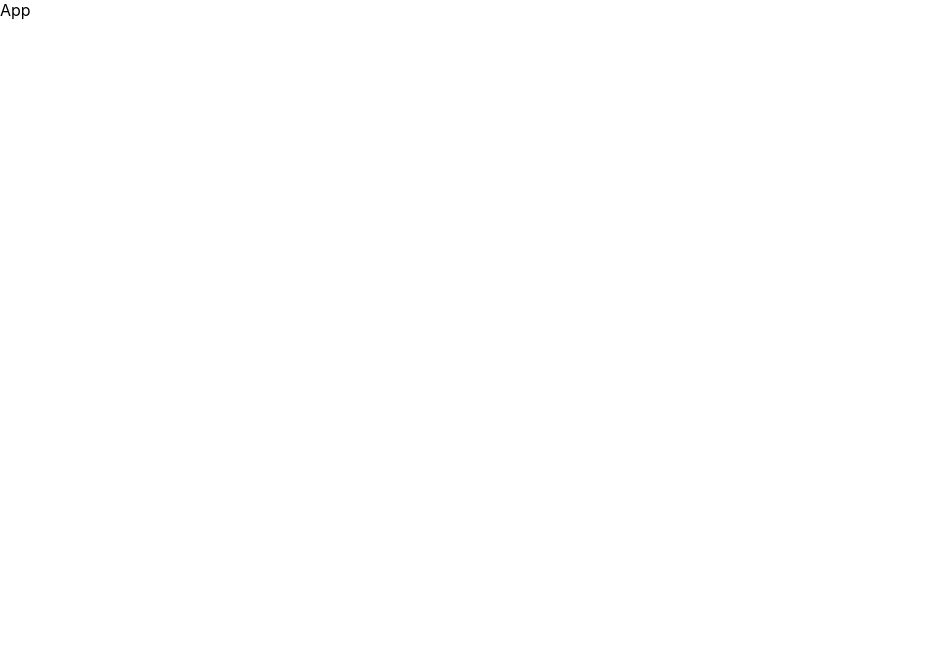
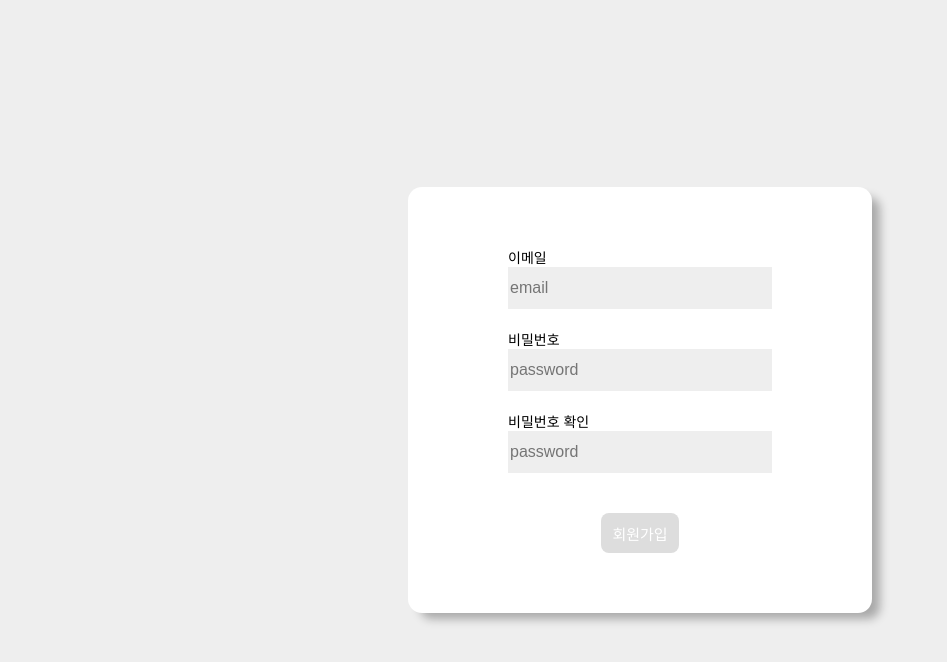
Before and after one commit to hyejooLim/wanted-pre-onboarding-challenge-fe-1, a React (Create React App) app: page /signup in a window 1280 px wide. Shown: the top 662 px of the page, without its empty margins (0-947 px from the left). Built offline with nearby package versions, Linux system fonts and the light colour scheme.

Commit message:
feat: 회원가입 기능 구현

```diff
--- a/package.json
+++ b/package.json
@@ -6,9 +6,14 @@
     "@testing-library/jest-dom": "^5.16.5",
     "@testing-library/react": "^13.3.0",
     "@testing-library/user-event": "^13.5.0",
+    "antd": "^4.22.3",
+    "axios": "^0.27.2",
+    "classnames": "^2.3.1",
     "react": "^18.2.0",
     "react-dom": "^18.2.0",
+    "react-router-dom": "^6.3.0",
     "react-scripts": "5.0.1",
+    "styled-components": "^5.3.5",
     "web-vitals": "^2.1.4"
   },
   "scripts": {
--- a/src/App.js
+++ b/src/App.js
@@ -1,7 +1,21 @@
+import React from 'react';
+import { BrowserRouter, Routes, Route } from 'react-router-dom';
+
+import Login from './auth/login';
+import Signup from './auth/signup';
+import TodoLayout from './components/TodoLayout';
 import './App.css';
 
 function App() {
-  return <div>App</div>;
+  return (
+    <BrowserRouter>
+      <Routes>
+        <Route path='/' element={<TodoLayout />} />
+        <Route path='/login' element={<Login />} />
+        <Route path='/signup' element={<Signup />} />
+      </Routes>
+    </BrowserRouter>
+  );
 }
 
 export default App;
--- /dev/null
+++ b/src/auth/login.js
@@ -0,0 +1,88 @@
+import React, { useState } from 'react';
+import { Link } from 'react-router-dom';
+import styled from 'styled-components';
+import { Form, Input, Button } from 'antd';
+
+const FromWrapper = styled.div`
+  height: 100%;
+  display: flex;
+  justify-content: center;
+  align-items: center;
+
+  .form {
+    margin: 0;
+    padding: 40px 100px;
+    background: #fff;
+    border-radius: 14px;
+    text-align: center;
+    box-shadow: 10px 8px 10px -2px rgba(0, 0, 0, 0.29);
+
+    .input_form {
+      margin-bottom: 20px;
+    }
+  }
+`;
+
+const StyledInput = styled(Input)`
+  border: 0;
+  outline: none;
+  height: 40px;
+  width: 260px;
+  font-size: 16px;
+  background-color: #eee;
+`;
+
+const StyledButton = styled(Button)`
+  color: #fff;
+  background-color: #13a085;
+  width: 70px;
+  height: 36px;
+  font-size: 15px;
+  margin: 20px 0;
+  border-radius: 8px;
+  transition: all 0.2s ease-in;
+`;
+
+const Login = () => {
+  const [email, setEmail] = useState('');
+  const [password, setPassword] = useState('');
+
+  const onChangeEmail = (e) => {
+    setEmail(e.target.value);
+  };
+
+  const onChangePassword = (e) => {
+    setPassword(e.target.value);
+  };
+
+  const onSubmitForm = () => {};
+
+  return (
+    <FromWrapper>
+      <Form className='form' onFinish={onSubmitForm}>
+        <div className='input_form'>
+          <StyledInput type='email' value={email} onChange={onChangeEmail} placeholder='email' required />
+        </div>
+        <div className='input_form'>
+          <StyledInput type='password' value={password} onChange={onChangePassword} placeholder='password' required />
+        </div>
+        <StyledButton htmlType='submit'>로그인</StyledButton>
+        <div
+          style={{
+            display: 'flex',
+            justifyContent: 'space-between',
+            alignItems: 'center',
+            margin: '20px -30px 0 -30px',
+          }}
+        >
+          <span style={{ color: '#888' }}>아직 계정이 없으신가요?</span>
+          <Link to='/signup'>
+            <StyledButton style={{ margin: '0' }}>회원가입</StyledButton>
+          </Link>
+        </div>
+      </Form>
+    </FromWrapper>
+  );
+};
+
+export default Login;
--- /dev/null
+++ b/src/auth/signup.js
@@ -0,0 +1,136 @@
+import React, { useEffect, useState } from 'react';
+import classnames from 'classnames';
+import axios from 'axios';
+import styled from 'styled-components';
+import { Form, Input, Button } from 'antd';
+
+import useInput from '../hooks/useInput';
+
+const FromWrapper = styled.div`
+  height: 100%;
+  display: flex;
+  justify-content: center;
+  align-items: center;
+
+  .form {
+    margin: 0;
+    padding: 60px 100px;
+    background: #fff;
+    border-radius: 14px;
+    box-shadow: 10px 8px 10px -2px rgba(0, 0, 0, 0.29);
+    display: flex;
+    flex-direction: column;
+    justify-content: center;
+    align-items: center;
+
+    .input_form {
+      margin-bottom: 20px;
+
+      label {
+        font-size: 14px;
+      }
+    }
+
+    .signup_btn.disabled {
+      background-color: #ddd;
+    }
+  }
+`;
+
+const StyledInput = styled(Input)`
+  border: 0;
+  outline: none;
+  height: 40px;
+  width: 260px;
+  font-size: 16px;
+  background-color: #eee;
+`;
+
+const StyledButton = styled(Button)`
+  color: #fff;
+  background-color: #13a085;
+  width: 78px;
+  height: 40px;
+  font-size: 15px;
+  margin-top: 20px;
+  border-radius: 8px;
+`;
+
+const Signup = () => {
+  const [email, onChangeEmail] = useInput('');
+  const [password, onChangePassword] = useInput('');
+  const [passwordCheck, onChangePasswordCheck] = useInput('');
+  const [disabled, setDisabled] = useState(true);
+
+  useEffect(() => {
+    const active = checkInputFormat();
+
+    if (active) {
+      setDisabled(false);
+    } else {
+      setDisabled(true);
+    }
+  }, [email, password, passwordCheck]);
+
+  const checkInputFormat = () => {
+    if (
+      !email ||
+      !email.trim() ||
+      !password ||
+      !email.includes('@') ||
+      !email.includes('.') ||
+      password.length < 8 ||
+      password !== passwordCheck
+    ) {
+      return false;
+    }
+
+    return true;
+  };
+
+  const onSubmitForm = async () => {
+    try {
+      const result = await axios.post('http://localhost:8080/users/create', { email, password });
+
+      if (result.statusText === 'OK') {
+        alert('회원가입이 완료되었습니다.');
+        window.location.href = '/login';
+      }
+    } catch (err) {
+      console.error(err);
+    }
+  };
+
+  return (
+    <FromWrapper>
+      <Form className='form' onFinish={onSubmitForm}>
+        <div className='input_form'>
+          <label htmlFor='user-email'>이메일</label>
+          <br />
+          <StyledInput type='email' value={email} onChange={onChangeEmail} placeholder='email' required />
+        </div>
+        <div className='input_form'>
+          <label htmlFor='user-password'>비밀번호</label>
+          <br />
+          <StyledInput type='password' value={password} onChange={onChangePassword} placeholder='password' required />
+        </div>
+        <div className='input_form'>
+          <label htmlFor='user-password-check'>비밀번호 확인</label>
+          <br />
+          <StyledInput
+            type='password'
+            value={passwordCheck}
+            onChange={onChangePasswordCheck}
+            placeholder='password'
+            required
+          />
+        </div>
+        <StyledButton htmlType='submit' className={classnames('signup_btn', { disabled })} disabled={disabled}>
+          회원가입
+        </StyledButton>
+      </Form>
+    </FromWrapper>
+  );
+};
+
+export default Signup;
--- /dev/null
+++ b/src/components/TodoLayout.js
@@ -0,0 +1,7 @@
+import React from 'react';
+
+const TodoLayout = () => {
+  return <div>Todo Layout</div>;
+};
+
+export default TodoLayout;
--- /dev/null
+++ b/src/hooks/useInput.js
@@ -0,0 +1,13 @@
+import React, { useState } from 'react';
+
+const useInput = (initialValue) => {
+  const [value, setValue] = useState(initialValue);
+
+  const handler = (e) => {
+    setValue(e.target.value);
+  };
+
+  return [value, handler, setValue];
+};
+
+export default useInput;
--- a/src/index.css
+++ b/src/index.css
@@ -1,9 +1,46 @@
+html,
+body {
+  width: 100%;
+  height: 100%;
+}
+
 body {
   margin: 0;
   font-family: -apple-system, BlinkMacSystemFont, 'Segoe UI', 'Roboto', 'Oxygen', 'Ubuntu', 'Cantarell', 'Fira Sans',
     'Droid Sans', 'Helvetica Neue', sans-serif;
   -webkit-font-smoothing: antialiased;
   -moz-osx-font-smoothing: grayscale;
+  background-color: #eeeeee;
+}
+
+#root {
+  height: 100%;
+  width: 100%;
+}
+
+button {
+  border: 0;
+  outline: none;
+}
+
+button.disabled:hover {
+  cursor: default;
+  transform: none;
+}
+
+button:hover {
+  cursor: pointer;
+}
+
+.ant-btn {
+  border: 0;
+  outline: none;
+  transition: all 0.2s ease-in;
+}
+
+.ant-btn:hover {
+  cursor: pointer;
+  transform: scale(1.03);
 }
 
 code {
```
Also changed, not shown: 1 other file (tests, documents, lock files or other folders).
